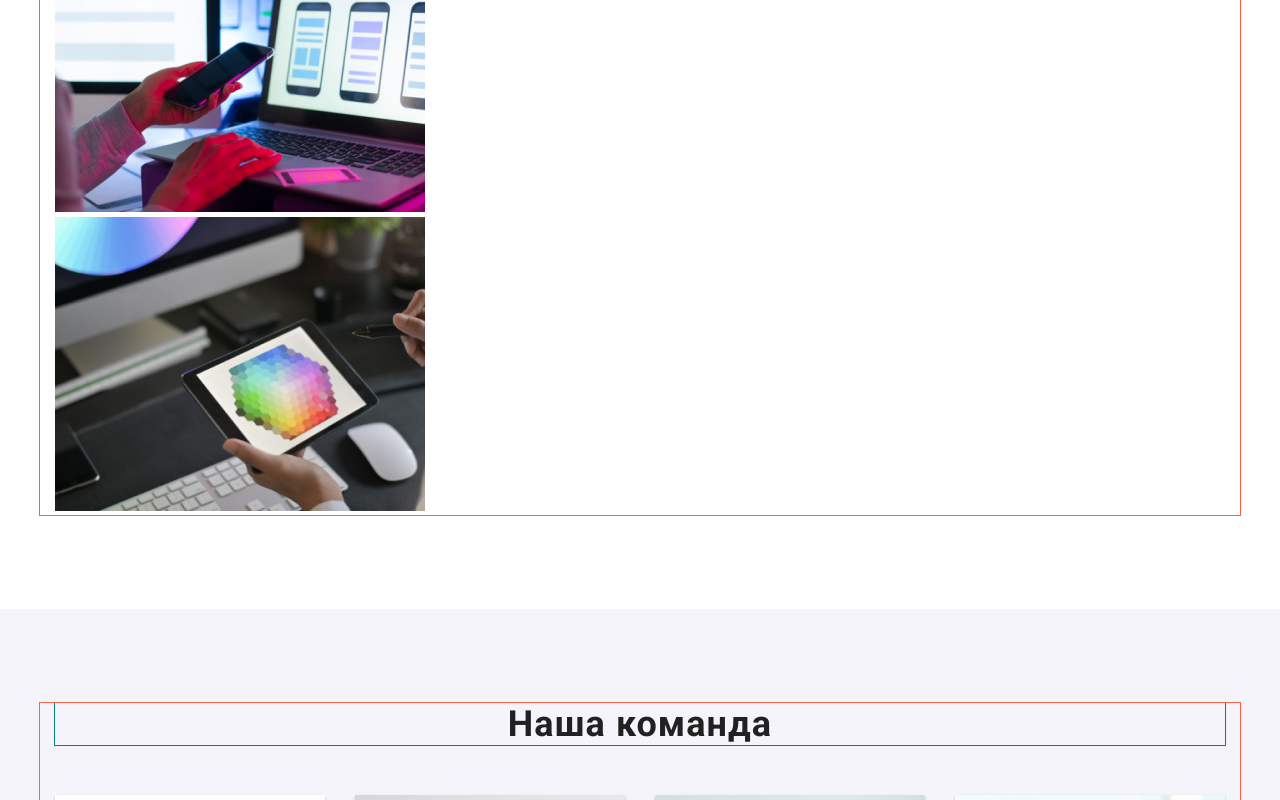
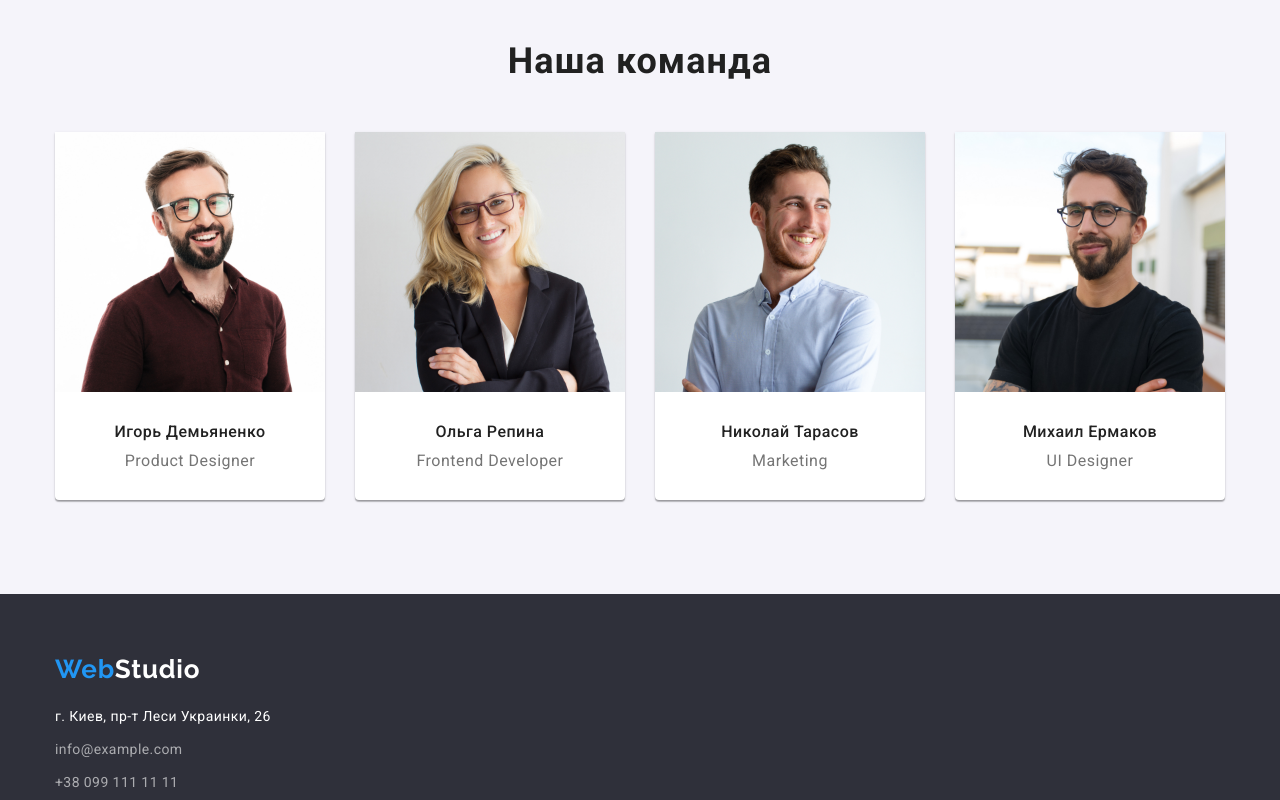
Before and after one commit to RomanKeretsman/goit-markup-hw-03, a plain HTML site: page index.html in a window 1280 px wide. Shown: the part 1540-2340 px from the top of the page. Drawn offline with nearby package versions, Linux system fonts and the light colour scheme.

Commit message:
Добавляет стили позиционирования всей страницы index.html

```diff
--- a/css/styles.css
+++ b/css/styles.css
@@ -5,6 +5,13 @@
     --text-color: #757575;
     --accent-color: #2196F3;
 }
+* ,
+*::before,
+*::after {
+    margin: 0;
+    padding: 0;
+}
+
 
 body {
     font-family: var(--main-font);
@@ -14,22 +21,18 @@
     width: 1200px;
     padding: 0 15px;
     margin: 0 auto;
-    outline: 1px solid tomato;
+    /* outline: 1px solid tomato; */
 }
-h1,h2,h3,h4,h5,h6,p {
-    margin: 0;
+img {
+    display: block;
 }
 
 .link {
     text-decoration: none;
 }
-
 .list {
     list-style: none;
-    margin: 0;
-    padding: 0;
 }
-
 .address {
     font-style: normal;
 }
@@ -54,7 +57,7 @@
     /* justify-content: space-between; */
     align-items: center;
 }
-.logo {
+.header-logo {
     font-family: var(--secondary-font);
     font-weight: 700;
     font-size: 26px;
@@ -155,7 +158,7 @@
 
 /* ==========OUR-FEATURES================= */
 .our-features {
-    margin: 94px 0;
+    padding: 94px 0 47px;
 }
 .title {
     font-weight: 700;
@@ -165,11 +168,16 @@
     letter-spacing: 0.03em;
 
     color: var(--title-color);
-    outline: 1px solid teal;
 }
-
+.our-features-list {
+    display: flex;
+    justify-content: space-between;
+}
+.our-features-item:not(:nth-child(4)) {
+    margin-right: 30px;
+}
 .our-features-subtitle {
-    margin-bottom: 10px;
+    margin-bottom: 50px;
     font-weight: 700;
     font-size: 14px;
     line-height: 1.143;
@@ -178,8 +186,8 @@
 
     color: var(--title-color);
 }
-
 .our-features-text {
+    margin-top: 10px;
     font-weight: 400;
     font-size: 14px;
     line-height: 1.714;
@@ -187,12 +195,20 @@
 
     color: var(--text-color);
 }
-
 /* ==========END-FEATURES================= */
 
 /* ==========WORK================= */
 .work {
-    margin-bottom: 94px;
+    padding: 47px 0 94px;
+}
+
+.work-list {
+    display: flex;
+    justify-content: space-between;
+}
+
+.work-list-item:not(:nth-child(3)) {
+    margin-right: 30px;
 }
 
 /* ==========END WORK================= */
@@ -206,29 +222,34 @@
 .team-list {
     display: flex;
     justify-content: space-between;
+
 }
 .team-img {
     margin-bottom: 30px;
 }
 .team-list-item {
     width: 270px;
-    text-align: center;
     background: #FFFFFF;
+
 
     box-shadow: 0px 1px 3px rgba(0, 0, 0, 0.12),
     0px 1px 1px rgba(0, 0, 0, 0.14),
     0px 2px 1px rgba(0, 0, 0, 0.2);
     border-radius: 0px 0px 4px 4px;
 }
-
-
+.team-list-item:not(:last-child(4)) {
+    margin-right: 30px;
+}
 .team-name {
     font-weight: 500;
     font-size: 16px;
     line-height: 1.188;
     text-align: center;
     letter-spacing: 0.03em;
+    /* margin-left: 10px;
+    margin-right: 10px; */
     margin-bottom: 10px;
+
 
     color: var(--title-color);
 }
@@ -243,23 +264,36 @@
 
     color: var(--text-color);
 }
-
 /* ==========END TEAM================= */
 
 /* ==========FOOTER================= */
 .footer {
+    padding: 60px 0;
     background: #2F303A;
 }
+.footer-logo {
+    display: inline-block;
+    font-family: var(--secondary-font);
+    font-weight: 700;
+    font-size: 26px;
+    line-height: 1.192;
+    letter-spacing: 0.03em;
+    margin-bottom: 20px;
 
+    color: #2196F3;
+}
 .footer-contacts-text {
     font-weight: 400;
     font-size: 14px;
     line-height: 1.714;
     letter-spacing: 0.03em;
 
+
     color: #FFFFFF;
 }
-
+.footer-contacts-item:not(:nth-child(3)) {
+    margin-bottom: 9px;
+}
 
 .footer-contacts-mail,
 .footer-contacts-phone {
@@ -277,7 +311,6 @@
 .footer-contacts-phone:focus {
     color: var(--accent-color);
 }
-
 /* ==========END FOOTER================= */
 
 
--- a/index.html
+++ b/index.html
@@ -15,7 +15,7 @@
     <header class="header">
         <div class="container header-container">
             <nav class="header-nav">
-                 <a class="logo link" href="./index.html">Web<span class="logo-black">Studio</span></a>
+                 <a class="header-logo link" href="./index.html">Web<span class="logo-black">Studio</span></a>
                 <ul class="header-list list">
                     <li class="header-list-item">
                         <a class="header-list-link link current" href="">Студия</a>
@@ -60,8 +60,7 @@
                     <li class="our-features-item">
                         <h3 class="our-features-subtitle">Внимание к деталям</h3>
                         <p class="our-features-text">Идейные соображения, а также начало повседневной работы по
-                            формированию
-                            позиции.</p>
+                            формированию позиции.</p>
                     </li>
                     <li class="our-features-item">
                         <h3 class="our-features-subtitle">Пунктуальность</h3>
@@ -137,7 +136,8 @@
     </main>
     <!-- FOOTER -->
     <footer class="footer">
-        <a class="logo link" href="./index.html">Web<span class="logo-white">Studio</span></a>
+        <div class="container">
+            <a class="footer-logo link" href="./index.html">Web<span class="logo-white">Studio</span></a>
             <address class="address">
                 <ul class="footer-contacts-list list">
                     <li class="footer-contacts-item">
@@ -151,6 +151,7 @@
                     </li>
                 </ul>
             </address>
+        </div>
     </footer>
 </body>
 
```
Also changed, not shown: portfolio.html (+8 -4 lines). Lines whose indentation alone changed are shown as unchanged.
